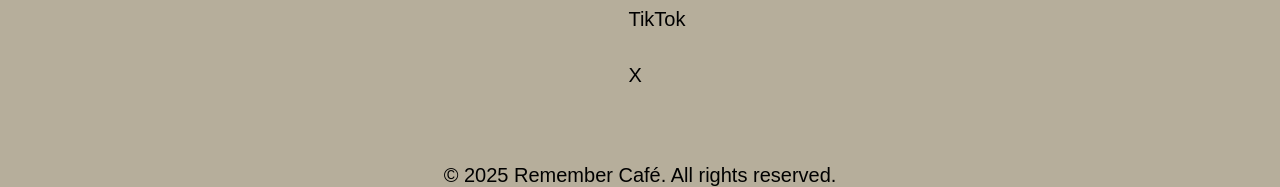
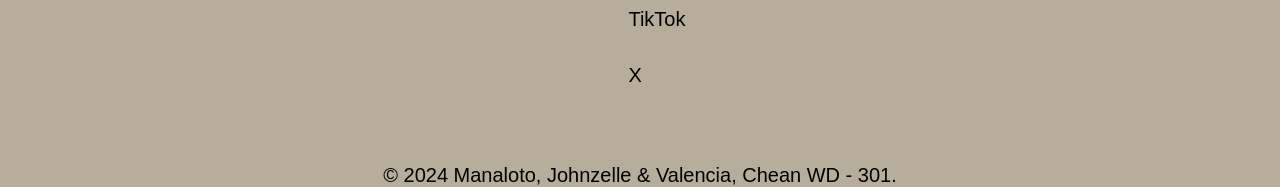
Before and after one commit to Jz100505/Remember-Cafe---WebPub---Project, a plain HTML site: page Remember Cafe - Final/contact.html in a window 1280 px wide. Shown: the part 1040-1227 px from the top of the page. Drawn offline with Linux system fonts and the light colour scheme.

Commit message:
Update contact.html

```diff
--- a/Remember Cafe - Final/contact.html
+++ b/Remember Cafe - Final/contact.html
@@ -75,9 +75,10 @@
           <p class="footer-contact">sample@gmail.com</p>
         </div>
       </div>
-      <p class="footer-bottom">&copy; 2025 Remember Café. All rights reserved.</p>
+      <p class="footer-bottom">© 2024 Manaloto, Johnzelle & Valencia, Chean WD - 301.</p>
     </footer>
   </div>
   <script src="contact.js"></script>
 </body>
+
 </html>
```
